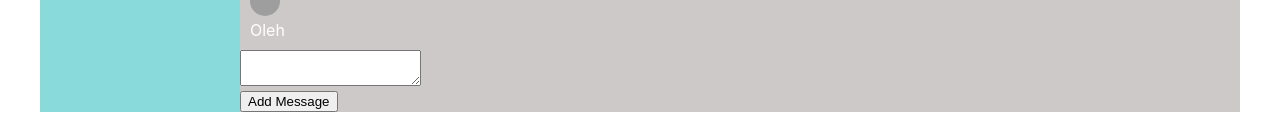
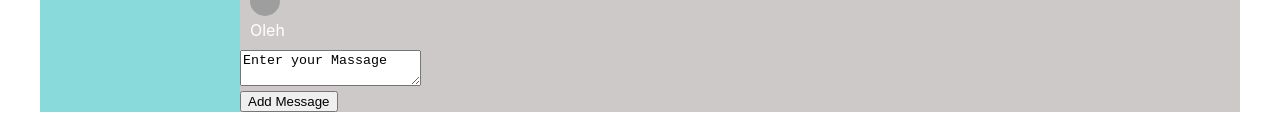
Before and after one commit to maxfox97/react-practice, a React (Create React App) app: page /dialogs in a window 1280 px wide. Shown: the part 414-554 px from the top of the page. Built offline with nearby package versions, Linux system fonts and the light colour scheme; grey boxes are pictures that could not be loaded.

Commit message:
36-lesson-store-OOP

```diff
--- a/src/App.js
+++ b/src/App.js
@@ -6,27 +6,29 @@
 import News from "./componets/News/News";
 import Music from "./componets/Music/Music";
 import Settings from "./componets/Settings/Settings";
-import { Routes, Route, Link } from "react-router-dom";
+import { Routes, Route } from "react-router-dom";
 
 const App = (props) => {
+
   return (
     <div className="app-wrapper">
      <Header />
-     <Navbar state={props.state.sidebar}/>
+     <Navbar state={props.store.state.sidebar}/>
      <div className="app-wrapper-content" >
       <Routes>
         <Route path="/dialogs" element={
            <Dialogs
-            state={props.state.messagesPage}
-            addMessage={props.addMessage}
-            updateNewMessage={props.updateNewMessage}
+            messagesPage={props.store.state.messagesPage}
+            addMessage={props.store.addMessage}
+            updateNewMessage={props.store.updateNewMessage}
+            newMessageText = {props.store.state.messagesPage.newMessageText}
             />}/>
         <Route path="/profile" element={
           <Profile
-            profilePage={props.state.profilePage}
-            addPost={props.addPost}
-            updateNewPostText={props.updateNewPostText}
-            rerenderEntireTree={props.rerenderEntireTree}
+            profilePage={props.store.state.profilePage}
+            addPost={props.store.addPost}
+            updateNewPostText={props.store.updateNewPostText}
+            rerenderEntireTree={props.store.rerenderEntireTree}
           />}/>
         <Route path="/news" element={
           <News />} />
--- a/src/componets/Dialogs/Dialogs.jsx
+++ b/src/componets/Dialogs/Dialogs.jsx
@@ -7,8 +7,8 @@
 
 const Dialogs = (props) => {
 
-    const dialogsElements = props.state.dialogsData.map(d => <DialogItem name={d.name} id={d.id} url={d.url} />);
-    const messagesElements = props.state.messagesData.map(m => <Message id={m.id} message={m.message} />);
+    const dialogsElements = props.messagesPage.dialogsData.map(d => <DialogItem name={d.name} id={d.id} url={d.url} />);
+    const messagesElements = props.messagesPage.messagesData.map(m => <Message id={m.id} message={m.message} />);
 
     let newMessageElement = React.createRef();
 
@@ -17,6 +17,7 @@
     }
 
     let onMessageChange = () => {
+
         let message = newMessageElement.current.value;
         props.updateNewMessage(message);
     }
@@ -31,7 +32,7 @@
                 {messagesElements}
             </div>
             <div>
-                <textarea onChange={onMessageChange} ref={newMessageElement} />
+                <textarea onChange={onMessageChange} ref={newMessageElement} value={props.newMessageText} />
                 <button onClick={addMessage}>Add Message</button>
             </div>
 
--- a/src/componets/Profile/Profile.jsx
+++ b/src/componets/Profile/Profile.jsx
@@ -2,6 +2,7 @@
 import ProfileInfo from "./ProfileInfo/ProfileInfo";
 
 const Profile = (props) => {
+
   return (
     <div>
       <ProfileInfo />
--- a/src/componets/redux/state.js
+++ b/src/componets/redux/state.js
@@ -1,8 +1,10 @@
 let rerenderEntireTree = () => {
-  console.log('State changed');
+
 }
+export let store = {
 
-let state = {
+
+  state : {
 
     profilePage: {
       postsData:[
@@ -38,51 +40,55 @@
         {id: 3, name:"Sveta", url:"https://previews.123rf.com/images/artemstepanov/artemstepanov1606/artemstepanov160600062/57844959-vektor-weibliches-gesicht-avatar-schablone-piktogramm-taste-rund-trendy-flache-symbol-mit-frauen-f%C3%BCr.jpg"},
       ],
    },
-}
+},
+ getState(){
+   return this.state;
+ },
+ addPost ()  {
 
-window.state = state;
-
-export let addPost = () => {
-
-  let newPost ={
+  let newPost = {
     id: 5,
-    message: state.profilePage.newPostText,
+    message: this.newPostText,
     likesCount:21,
   }
-  state.profilePage.postsData.push(newPost);
-  state.profilePage.newPostText = '';
-  rerenderEntireTree(state);
-}
 
-export let updateNewPostText = (newText) => {
+  store.state.profilePage.postsData.push(newPost);
+  store.state.profilePage.newPostText = ' ';
 
-  state.profilePage.newPostText = newText;
+  rerenderEntireTree(store.getState);
 
-  rerenderEntireTree(state);
-}
+},
 
-export let addMessage = () => {
+updateNewPostText(newText) {
 
-  let newMessage ={
+  store.state.profilePage.newPostText = newText;
+
+  rerenderEntireTree(store.getState);
+},
+
+addMessage ()  {
+
+  let newMessage = {
     id: 5,
-    message: state.messagesPage.newMessageText,
+    message: this.messagesPage.newMessageText,
   }
-  state.messagesPage.messagesData.push(newMessage);
-  state.messagesPage.newMessageText = '';
 
-  rerenderEntireTree(state);
-}
+  store.state.messagesPage.messagesData.push(newMessage);
+  store.state.messagesPage.newMessageText = '';
 
-export let updateNewMessage= (newText) => {
+  rerenderEntireTree(store.getState);
+},
 
-  state.messagesPage.newMessageText = newText;
+updateNewMessage (newText)  {
 
-  rerenderEntireTree(state);
-}
+  this.messagesPage.newMessageText = newText;
 
-export const subscribe = (observer) => {
+  rerenderEntireTree(store.getState);
+},
+
+subscribe(observer) {
   rerenderEntireTree = observer; //паттерн наблюдатель // publisher-subscriber
-}
+},
 
 
-export default state;
+}
--- a/src/index.js
+++ b/src/index.js
@@ -1,24 +1,18 @@
 import './index.css';
-import state, { subscribe } from "./componets/redux/state"
+import {store} from "./componets/redux/state"
 import React from 'react';
 import ReactDOM from 'react-dom';
 import './index.css';
 import App from './App';
 import { BrowserRouter } from "react-router-dom";
-import {addMessage, addPost, updateNewMessage, updateNewPostText} from "./componets/redux/state";
 
 
-let rerenderEntireTree = (state) => {
+let rerenderEntireTree = () => {
   ReactDOM.render(
     <React.StrictMode>
       <BrowserRouter>
         <App
-        state = {state}
-        addPost={addPost}
-        rerenderEntireTree={rerenderEntireTree}
-        updateNewPostText={updateNewPostText}
-        addMessage={addMessage}
-        updateNewMessage={updateNewMessage}
+        store={store}
         />
       </BrowserRouter>
     </React.StrictMode>,
@@ -26,6 +20,6 @@
   );
 }
 
-rerenderEntireTree(state);
+rerenderEntireTree(store.getState);
 
-subscribe(rerenderEntireTree);
+store.subscribe(rerenderEntireTree);
```
